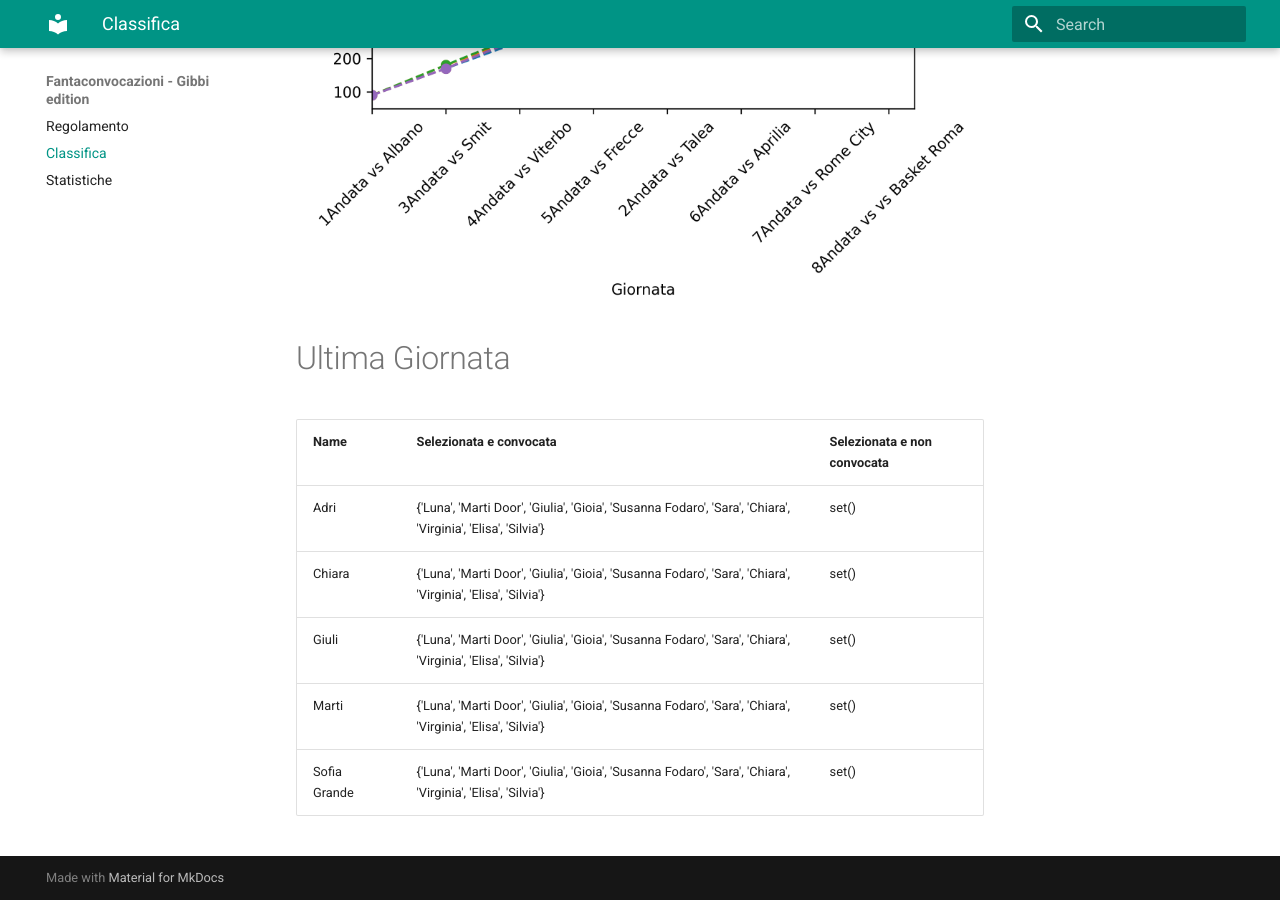
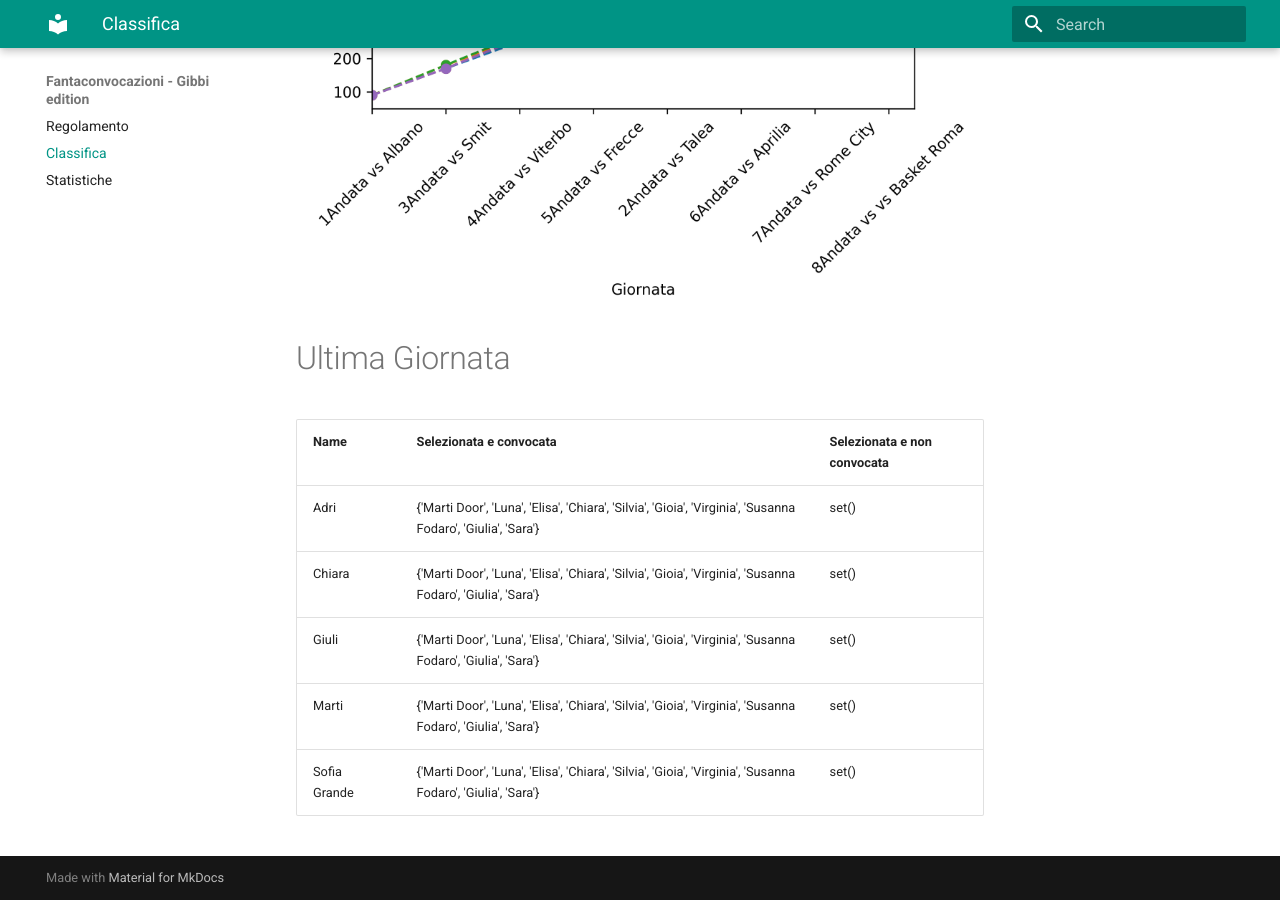
Before and after one commit to martinig94/fantagibbi, an MkDocs documentation site: the page built from docs/Classifica.md, in a window 1280 px wide and 900 px high, scrolled down 810 px. Built offline with MkDocs 1.6.1 and Material for MkDocs 9.7.7, drawn with Linux system fonts in a browser that asks for light colours.

Commit message:
Auto-update from main.py

```diff
--- a/docs/Classifica.md
+++ b/docs/Classifica.md
@@ -18,9 +18,9 @@
 <!-- START_TABLE CORRECT -->
 | Name         | Selezionata e convocata                                                                                      | Selezionata e non convocata   |
 |:-------------|:-------------------------------------------------------------------------------------------------------------|:------------------------------|
-| Adri         | {'Luna', 'Marti Door', 'Giulia', 'Gioia', 'Susanna Fodaro', 'Sara', 'Chiara', 'Virginia', 'Elisa', 'Silvia'} | set()                         |
-| Chiara       | {'Luna', 'Marti Door', 'Giulia', 'Gioia', 'Susanna Fodaro', 'Sara', 'Chiara', 'Virginia', 'Elisa', 'Silvia'} | set()                         |
-| Giuli        | {'Luna', 'Marti Door', 'Giulia', 'Gioia', 'Susanna Fodaro', 'Sara', 'Chiara', 'Virginia', 'Elisa', 'Silvia'} | set()                         |
-| Marti        | {'Luna', 'Marti Door', 'Giulia', 'Gioia', 'Susanna Fodaro', 'Sara', 'Chiara', 'Virginia', 'Elisa', 'Silvia'} | set()                         |
-| Sofia Grande | {'Luna', 'Marti Door', 'Giulia', 'Gioia', 'Susanna Fodaro', 'Sara', 'Chiara', 'Virginia', 'Elisa', 'Silvia'} | set()                         |
+| Adri         | {'Marti Door', 'Luna', 'Elisa', 'Chiara', 'Silvia', 'Gioia', 'Virginia', 'Susanna Fodaro', 'Giulia', 'Sara'} | set()                         |
+| Chiara       | {'Marti Door', 'Luna', 'Elisa', 'Chiara', 'Silvia', 'Gioia', 'Virginia', 'Susanna Fodaro', 'Giulia', 'Sara'} | set()                         |
+| Giuli        | {'Marti Door', 'Luna', 'Elisa', 'Chiara', 'Silvia', 'Gioia', 'Virginia', 'Susanna Fodaro', 'Giulia', 'Sara'} | set()                         |
+| Marti        | {'Marti Door', 'Luna', 'Elisa', 'Chiara', 'Silvia', 'Gioia', 'Virginia', 'Susanna Fodaro', 'Giulia', 'Sara'} | set()                         |
+| Sofia Grande | {'Marti Door', 'Luna', 'Elisa', 'Chiara', 'Silvia', 'Gioia', 'Virginia', 'Susanna Fodaro', 'Giulia', 'Sara'} | set()                         |
 <!-- END_TABLE CORRECT -->
```
